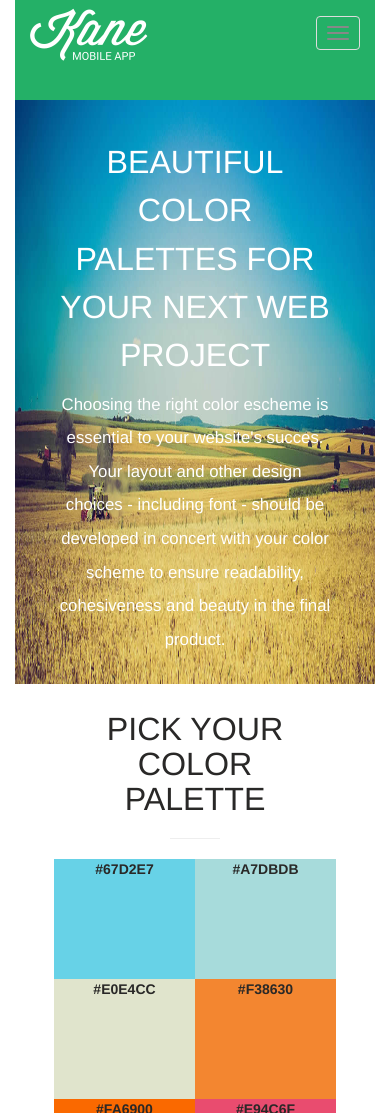
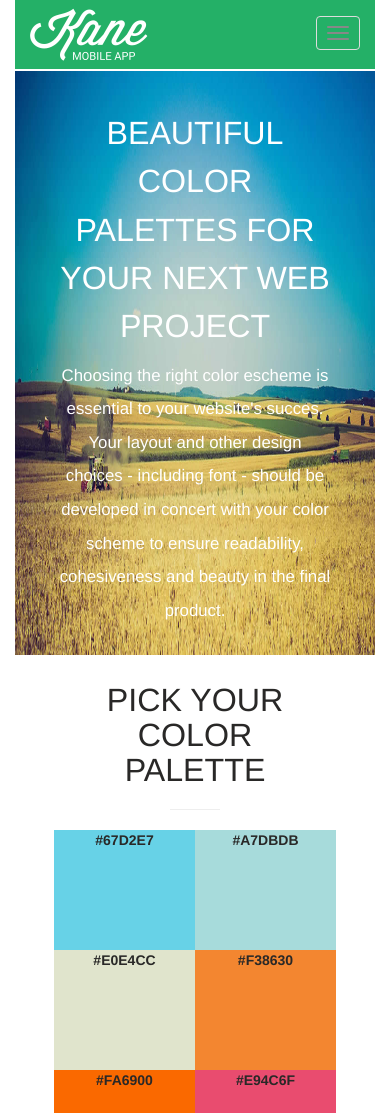
Before and after one commit to vaRinia/33_KaneTheme, a plain HTML site: page index.html in a window 390 px wide. Shown: the top 1113 px of the page. Drawn offline with Linux system fonts and the light colour scheme.

Commit message:
final arreglo nav

```diff
--- a/css/main.css
+++ b/css/main.css
@@ -1,13 +1,8 @@
+/*navegador*/
 nav {
 	font-family: 'Roboto', sans-serif !important;
-	position: fixed;
-	right: 15px;
-	left: 15px;
-	z-index: 1030;
-	height: 100px;
-}
-.mg-nav {
-	margin-top: 99px;
+	right: 15px !important;
+	left: 15px !important;
 }
 .navbar-default {
 	background-color: rgb(36,176,103) !important;
@@ -18,10 +13,6 @@ nav img {
 nav a:hover{
 
 	font-size: 1.5em;
-}
-button:hover {
-	font-size: 1.5em;
-	color: rgb(36,176,103) !important;
 }
 /*FONDOS*/
 .azzuull{
@@ -36,6 +27,9 @@ button:hover {
 .bg-footer {
 	background-image: url("../img/img-divider-img.jpg");
 	height: 300px;
+}
+.bg-dorado {
+	background-color: rgb(164,105,10);
 }
 /*lineheight*/
 .line1p5 {
@@ -82,9 +76,6 @@ hr {
 .dorado {
 	color: rgb(164,105,10);
 }
-.bg-dorado {
-	background-color: rgb(164,105,10);
-}
 .left {
 	text-align: left;
 }
@@ -103,6 +94,10 @@ h1 {
 a img:hover{
 	background-color:rgb(36,176,103);
 	border-radius: 100%;
+}
+button:hover {
+	font-size: 1.5em;
+	color: rgb(36,176,103) !important;
 }
 /*MEDIAS*/
 @media screen and (min-width: 1200px) {
@@ -131,20 +126,19 @@ a img:hover{
     	font-size: 1.2em;
     }
 }
-
-
-
-
-
-
-
-
-
-
-
-
-
-
+@media screen and (min-width: 768px) {
+    .mg-nav {
+	margin-top: 99px;
+	}
+	nav {
+		height: 100px;
+	}
+}
+@media screen and (max-width: 768px) {
+    .mg-nav {
+	margin-top: 70px;
+	}
+}
 /*CAJITAS COLORES*/
 .colores {
 	height: 120px;
@@ -224,23 +218,3 @@ a img:hover{
 #rjDC403B {
 	background-color: #DC403B;
 }
-
-
-
-
-
-
-
-
-
-
-
-
-
-
-
-
-.bg-uno {
-	background-image: url("../img/header-image.jpg");
-	height: 480px;
-}
--- a/index.html
+++ b/index.html
@@ -19,7 +19,7 @@
 			<header>
 				<div class="row">
 					<div class="col-xs-12">
-						<nav class="navbar-default pd-t-2 pd-b-2">
+						<nav class="navbar-default navbar-fixed-top pd-t-2 pd-b-2">
 							<div class="container">
 								<div class="navbar-header">
 									<button type="button" class="navbar-toggle collapsed" data-toggle="collapse" data-target="#menuKaneTheme" aria-expanded="false">
```
